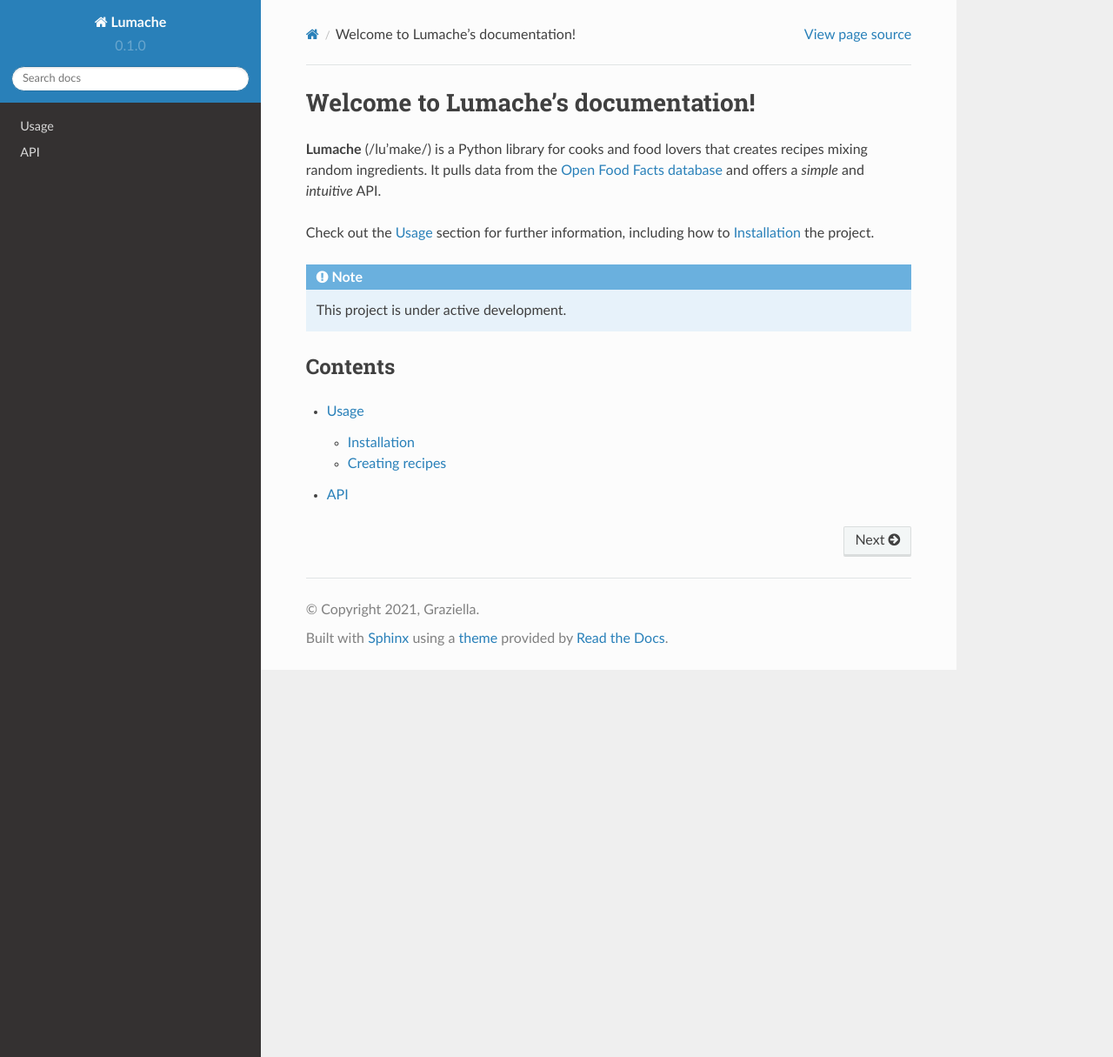
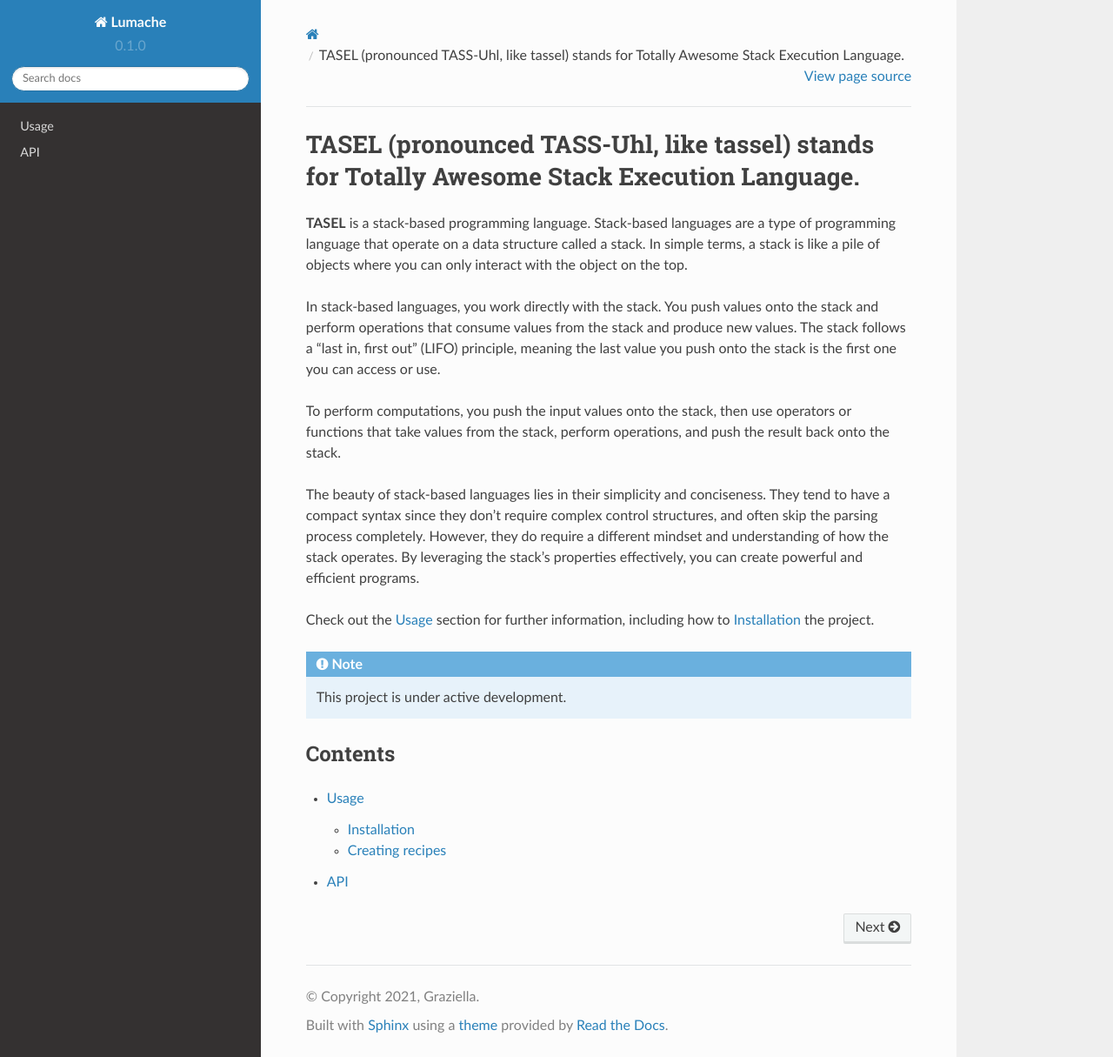
Before and after one commit to ThusEndingTheStory/TASEL-docs, a Sphinx documentation site: the page built from docs/source/index.rst, in a window 1280 px wide and 1215 px high. Shown: the whole window at 87% size. Built offline with Sphinx 7.4.7 and the Read the Docs theme 2.0.0, drawn with Linux system fonts in a browser that asks for light colours.

Commit message:
Update index.rst

```diff
--- a/docs/source/index.rst
+++ b/docs/source/index.rst
@@ -1,10 +1,13 @@
-Welcome to Lumache's documentation!
+TASEL (pronounced TASS-Uhl, like tassel) stands for Totally Awesome Stack Execution Language.
 ===================================
 
-**Lumache** (/lu'make/) is a Python library for cooks and food lovers
-that creates recipes mixing random ingredients.
-It pulls data from the `Open Food Facts database <https://world.openfoodfacts.org/>`_
-and offers a *simple* and *intuitive* API.
+**TASEL** is a stack-based programming language. Stack-based languages are a type of programming language that operate on a data structure called a stack. In simple terms, a stack is like a pile of objects where you can only interact with the object on the top.
+
+In stack-based languages, you work directly with the stack. You push values onto the stack and perform operations that consume values from the stack and produce new values. The stack follows a "last in, first out" (LIFO) principle, meaning the last value you push onto the stack is the first one you can access or use.
+
+To perform computations, you push the input values onto the stack, then use operators or functions that take values from the stack, perform operations, and push the result back onto the stack.
+
+The beauty of stack-based languages lies in their simplicity and conciseness. They tend to have a compact syntax since they don't require complex control structures, and often skip the parsing process completely. However, they do require a different mindset and understanding of how the stack operates. By leveraging the stack's properties effectively, you can create powerful and efficient programs.
 
 Check out the :doc:`usage` section for further information, including
 how to :ref:`installation` the project.
```
